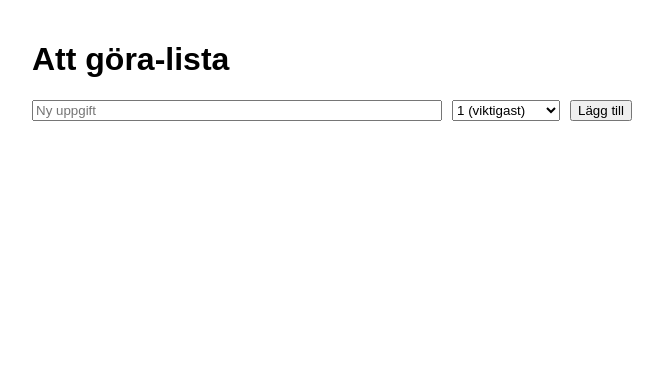
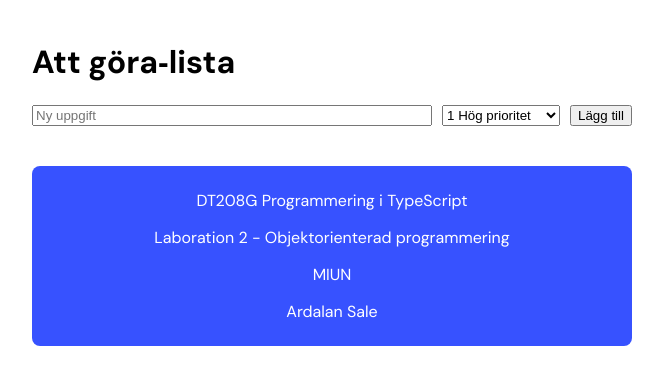
Before and after one commit to ardalansale/dt208g-lab2, a website built with Vite: page index.html in a window 1280 px wide. Shown: the whole page, without its empty margins (308-971 px from the left). Built offline with nearby package versions, Linux system fonts and the light colour scheme.

Commit message:
Update priority labels to make it more logical and add footer section to layout

```diff
--- a/css/style.css
+++ b/css/style.css
@@ -1,5 +1,6 @@
+/* Layout & Struktur */
 body {
-    font-family: sans-serif;
+    font-family: 'DM Sans', Arial, sans-serif;
     max-width: 600px;
     margin: auto;
     padding: 20px;
@@ -11,36 +12,29 @@ body {
     margin-bottom: 20px;
 }
 
+#task {
+    flex: 1;
+}
+
 #todoContainer button {
     margin-top: 10px;
 }
 
-#task {
-    flex: 1;
-}
-
-#error {
-    color: red;
-    margin-bottom: 10px;
-}
-
-/* Grundstil för status-text */
+/* Status‑indikatorer */
 .status {
     font-weight: bold;
     margin: 6px 0;
 }
 
-/* Grön text för klar */
 .status-done {
     color: green;
 }
 
-/* Röd text för inte klar */
 .status-not-done {
     color: red;
 }
 
-/* Standard box */
+/* Todo‑box */
 .todo-item {
     border: 4px solid #ccc;
     padding: 12px;
@@ -49,7 +43,22 @@ body {
     background-color: #f9f9f9;
 }
 
-/* Grön border när uppgiften är klar */
 .todo-done {
     border-color: green;
 }
+
+/* Felmeddelanden */
+#error {
+    color: red;
+    margin-bottom: 10px;
+}
+
+/* Footer */
+footer {
+    text-align: center;
+    padding: 8px;
+    background: #3752ff;
+    color: #fff;
+    margin-top: 40px;
+    border-radius: 8px;
+}
--- a/index.html
+++ b/index.html
@@ -3,19 +3,22 @@
 <head>
     <meta charset="UTF-8">
     <meta name="viewport" content="width=device-width, initial-scale=1.0">
-    <title>Todo App</title>
+    <link rel="preconnect" href="https://fonts.googleapis.com">
+    <link rel="preconnect" href="https://fonts.gstatic.com" crossorigin>
+    <link href="https://fonts.googleapis.com/css2?family=DM+Sans:ital,opsz,wght@0,9..40,100..1000;1,9..40,100..1000&display=swap" rel="stylesheet">
+    <title>Laboration 2 - Objektorienterad programmering</title>
     <link rel="stylesheet" href="css/style.css">
 </head>
 <body>
-
+    <main>
         <h1>Att göra‑lista</h1>
 
         <form id="todoForm">
             <input id="task" type="text" placeholder="Ny uppgift">
             <select id="priority">
-            <option value="1">1 (viktigast)</option>
-            <option value="2">2</option>
-            <option value="3">3 (minst viktig)</option>
+                <option value="1">1 Hög prioritet</option>
+                <option value="2">2 Medel prioritet</option>
+                <option value="3">3 Låg prioritet</option>
             </select>
             <button type="submit">Lägg till</button>
         </form>
@@ -25,5 +28,12 @@
         <div id="todoContainer"></div>
 
         <script type="module" src="/src/main.ts"></script>
+    </main>
+    <footer>
+        <p>DT208G Programmering i TypeScript</p>
+        <p>Laboration 2 - Objektorienterad programmering</p>
+        <p>MIUN</p>
+        <p>Ardalan Sale</p>
+    </footer>
 </body>
 </html>
--- a/src/TodoList.ts
+++ b/src/TodoList.ts
@@ -18,7 +18,7 @@ export class TodoList {
         }
 
         if (priority < 1 || priority > 3) {
-            console.log("Prioritet måste vara mellan 1 och 3 (1 = viktigast).");
+            console.log("Prioritet måste vara mellan 1 och 3.");
             return false;
         }
 
```
Lines whose indentation alone changed are shown as unchanged.
